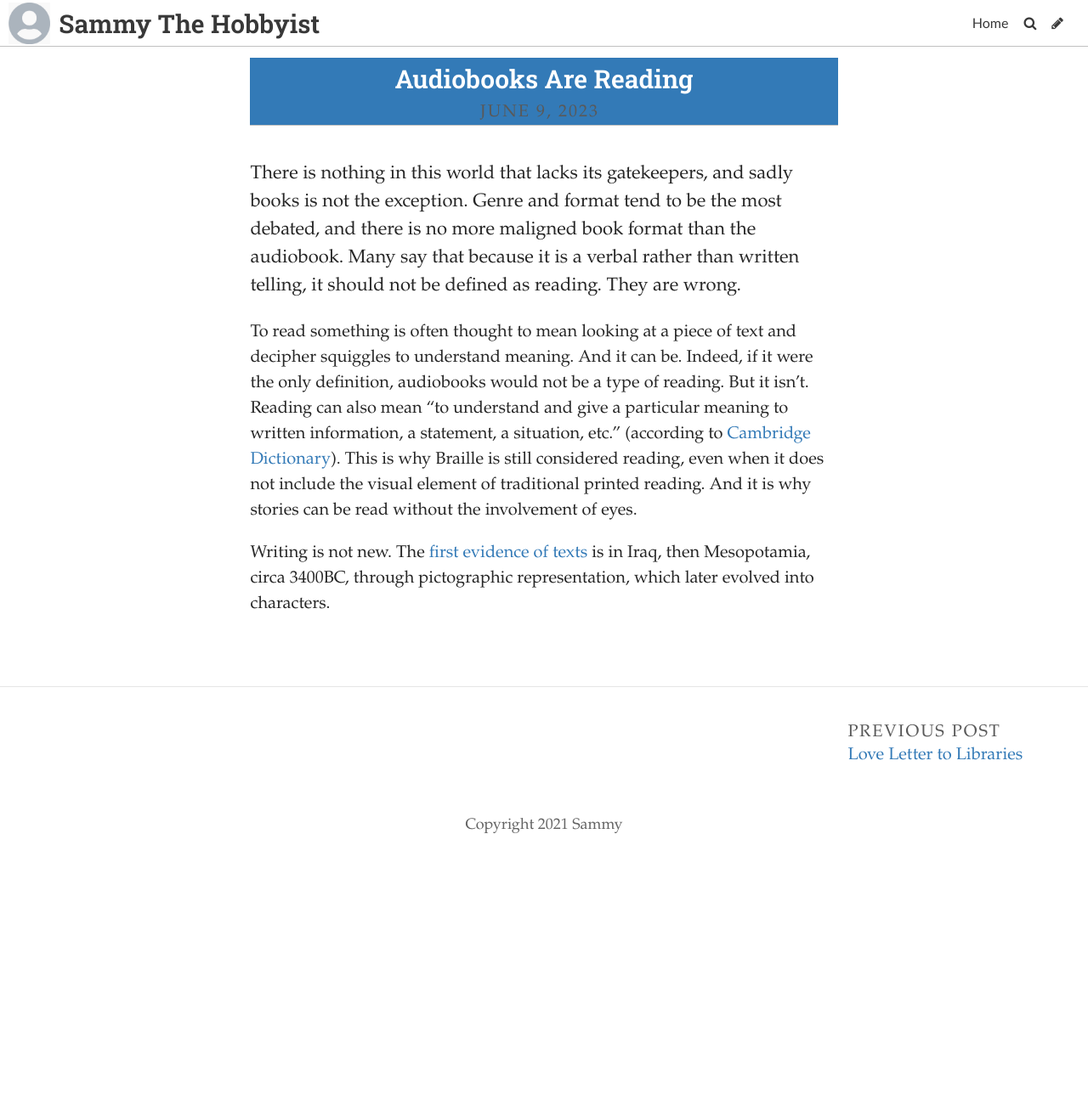
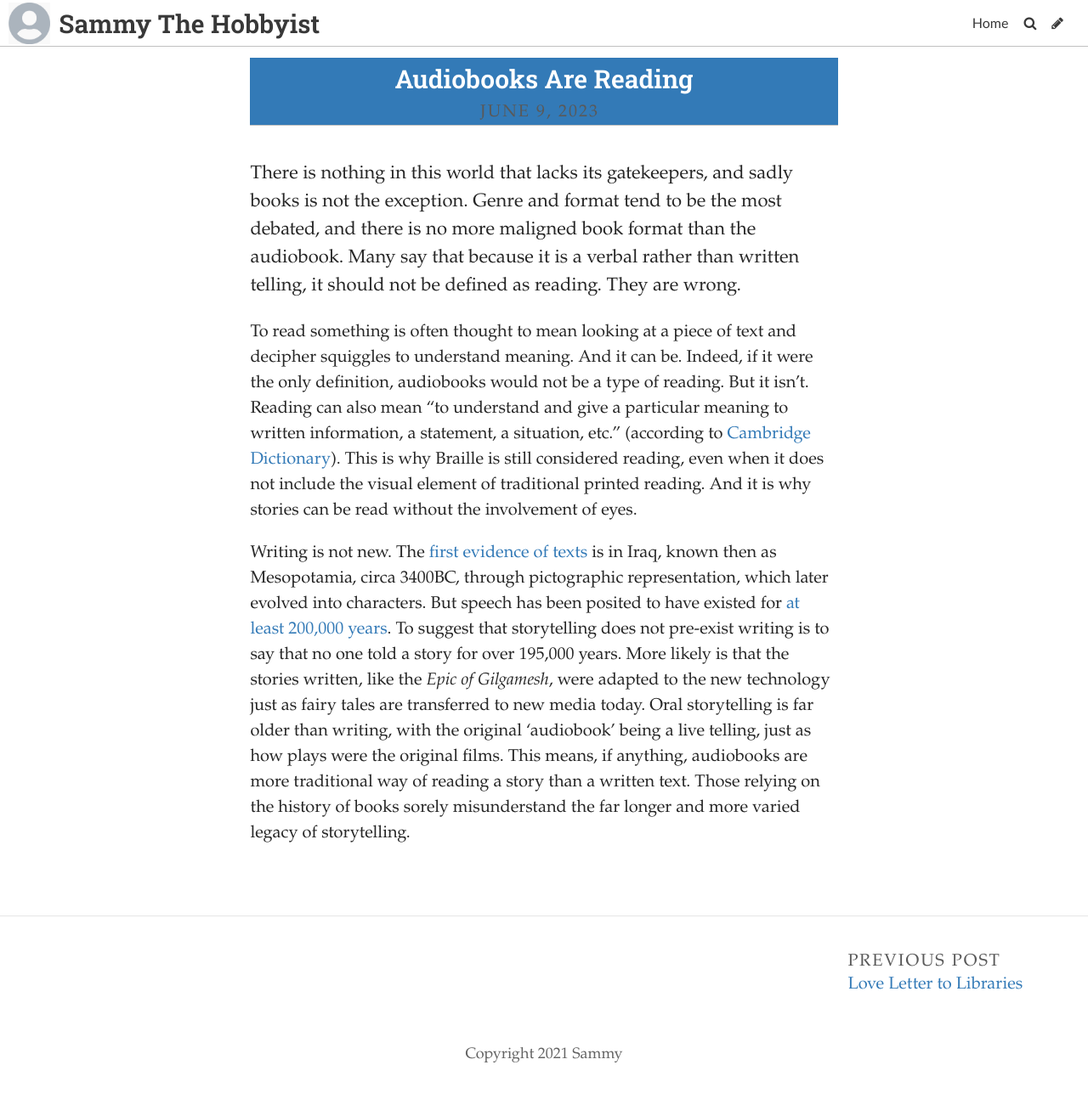
Before and after one commit to SammySpinsAYarn/Blog, a Jekyll site: the page built from _posts/2023-06-02-what-should-i-write-about.md, in a window 1280 px wide. Shown: the whole page at 85% size. Built offline with Jekyll 4.4.1, drawn with Linux system fonts in a browser that asks for light colours; some web fonts are replaced; before the commit the page ends 1017 px from its top, so only the background shows below that.

Commit message:
Update Post “2023-06-02-what-should-i-write-about”

```diff
--- a/_posts/2023-06-02-what-should-i-write-about.md
+++ b/_posts/2023-06-02-what-should-i-write-about.md
@@ -9,4 +9,4 @@ T﻿here is nothing in this world that lacks its gatekeepers, and sadly books is
 
 T﻿o read something is often thought to mean looking at a piece of text and decipher squiggles to understand meaning. And it can be. Indeed, if it were the only definition, audiobooks would not be a type of reading. But it isn't. Reading can also mean "to understand and give a particular meaning to written information, a statement, a situation, etc." (according to [Cambridge Dictionary](https://dictionary.cambridge.org/dictionary/english/read)). This is why Braille is still considered reading, even when it does not include the visual element of traditional printed reading. And it is why stories can be read without the involvement of eyes.
 
-W﻿riting is not new. The [first evidence of texts](https://www.bl.uk/history-of-writing/articles/where-did-writing-begin) is in Iraq, then Mesopotamia, circa 3400BC, through pictographic representation, which later evolved into characters.
+W﻿riting is not new. The [first evidence of texts](https://www.bl.uk/history-of-writing/articles/where-did-writing-begin) is in Iraq, known then as Mesopotamia, circa 3400BC, through pictographic representation, which later evolved into characters. But speech has been posited to have existed for [at least 200,000 years](https://www.theatlantic.com/science/archive/2019/12/when-did-ancient-humans-start-speak/603484/). To suggest that storytelling does not pre-exist writing is to say that no one told a story for over 195,000 years. More likely is that the stories written, like the *Epic of Gilgamesh*, were adapted to the new technology just as fairy tales are transferred to new media today. Oral storytelling is far older than writing, with the original 'audiobook' being a live telling, just as how plays were the original films. This means, if anything, audiobooks are more traditional way of reading a story than a written text. Those relying on the history of books sorely misunderstand the far longer and more varied legacy of storytelling.
```
